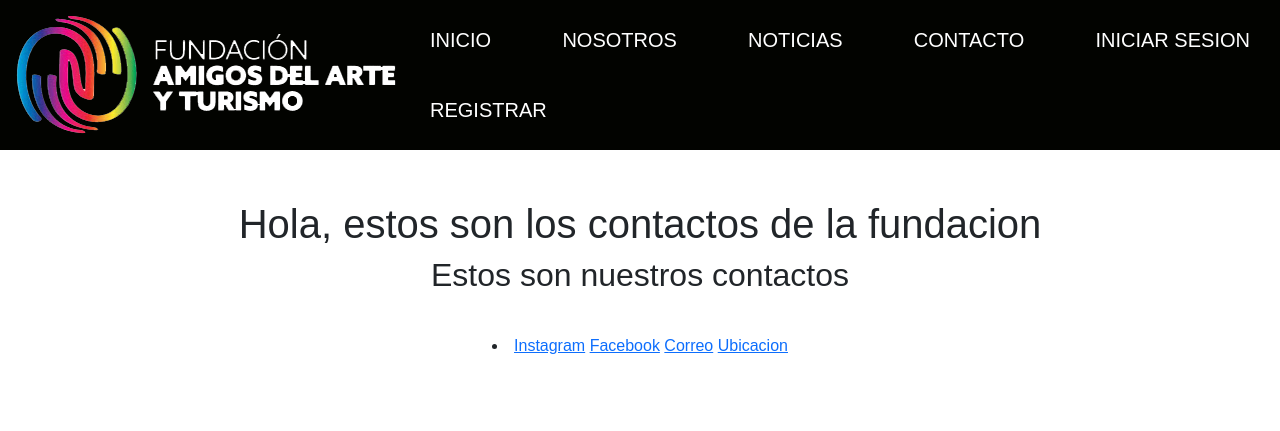
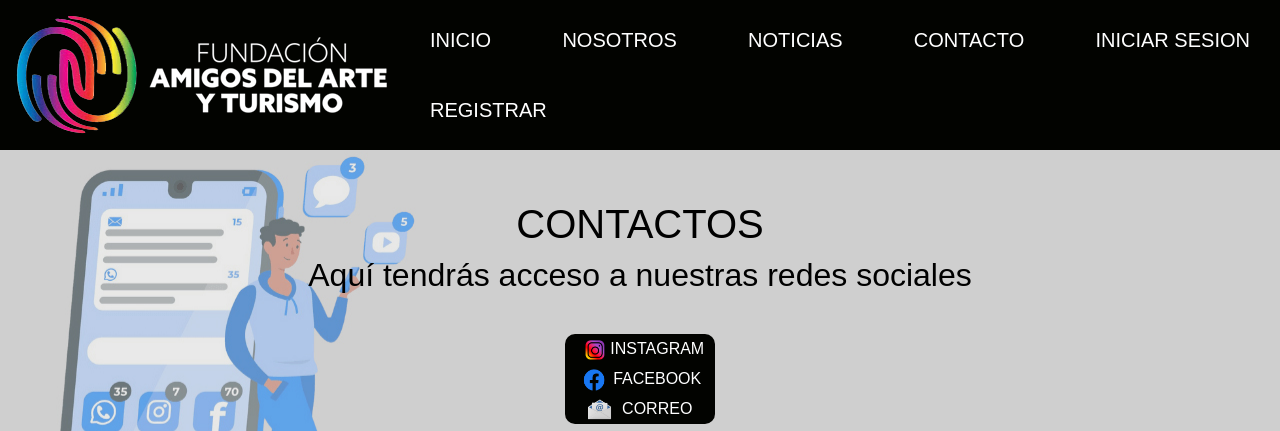
Before and after one commit to NahuelSanchez5/Fundaci-n-Amigos-del-Arte, a Django app: page /Contacto/ in a window 1280 px wide. Shown: the top 431 px of the page. Run offline with Django 3.2, Linux system fonts and the light colour scheme.

Commit message:
preparacion contactos nahue y dalmiro

```diff
--- a/blog/static/css/main.css
+++ b/blog/static/css/main.css
@@ -84,7 +84,7 @@ h4 {
   line-height:3.0;
 }
 
-}
+
 
 .btn {
     display: inline-block;
@@ -209,4 +209,25 @@ h4 {
 
 .contacto {
     padding: 200px;
+    background-color: #41443b;
+    color:rgb(0, 0, 0);
+    background-image: url(../img/OIP.jpg);
+    font-family: sans-serif;
 }
+.redes {
+    background-color: #020300;
+    width: 150px;
+    height: 90px;
+    border-radius: 10px;
+    margin: auto;
+    line-height: 30px;
+}
+a {
+    color: rgb(255, 255, 255);
+    text-decoration: none;
+}
+.mapa {
+   border-radius: 15px;
+   margin-top: 10px;
+
+}
--- a/blog/templates/t_contacto.html
+++ b/blog/templates/t_contacto.html
@@ -6,15 +6,34 @@
 {% block contenido %}
 <body >
      <div class="contacto">
-        <h1>Hola, estos son los contactos de la fundacion </h1>
-        <h2>Estos son nuestros contactos</h2>
+        <h1>CONTACTOS</h1>
+        <h2>Aquí tendrás acceso a nuestras redes sociales</h2>
             <p>
-                <li>
-                    <a href="https://www.instagram.com/invites/contact/?i=13h4oeeulvmes&utm_content=okk3z6q">Instagram</a>
-                    <a href="https://www.facebook.com/EscultoresenelImpenetrable">Facebook</a>
-                    <a href="mailto:info@amigosdelarteyturismo.org">Correo</a>
-                    <a href="#">Ubicacion</a>
-                </li>
+                <div class="redes">
+                    <body>
+                        <header>
+                            <img src="{% static 'img/redes2.png'%}" width="30px" alt="">
+                            <a href="https://www.instagram.com/invites/contact/?i=13h4oeeulvmes&utm_content=okk3z6q">INSTAGRAM</a>
+                        </header>
+                    </body>
+                    <body>
+                        <header>
+                            <img src="{% static 'img/redes1.png'%}" width="30px" alt="">
+                            <a href="https://www.facebook.com/EscultoresenelImpenetrable">FACEBOOK</a>
+                        </header>
+                    </body>
+                    <body>
+                        <header>
+                            <img src="{% static 'img/redes3.png'%}" width="30px" alt="">
+                            <a href="mailto:info@amigosdelarteyturismo.org">CORREO</a>
+                        </header>
+                    </body>
+
+                    <section class="mapa">
+                        <iframe src="https://www.google.com/maps/embed?pb=!1m14!1m8!1m3!1d896.9209838284005!2d-60.6207856!3d-25.9456008!3m2!1i1024!2i768!4f13.1!3m3!1m2!1s0x94404cfba5224f0b%3A0xbe1797f5f1777f83!2sFundaci%C3%B3n%20Amigos%20del%20Arte%20y%20Turismo!5e0!3m2!1ses!2sar!4v1670259373719!5m2!1ses!2sar" width="300" height="180" style="border:0;" allowfullscreen="" loading="lazy" referrerpolicy="no-referrer-when-downgrade"></iframe>
+
+                    </section>
+                </div>
             </p>
     </div>
 </body>
```
Also changed, not shown: blog/static/img/123.jpg (added), blog/static/img/OIP.jpg (added), blog/static/img/descargar.png (added), blog/static/img/logo_largo_color.png, blog/static/img/redes1.png (added), blog/static/img/redes2.png (added), blog/static/img/redes3.png (added), blog/static/img/redes5.png (added).
